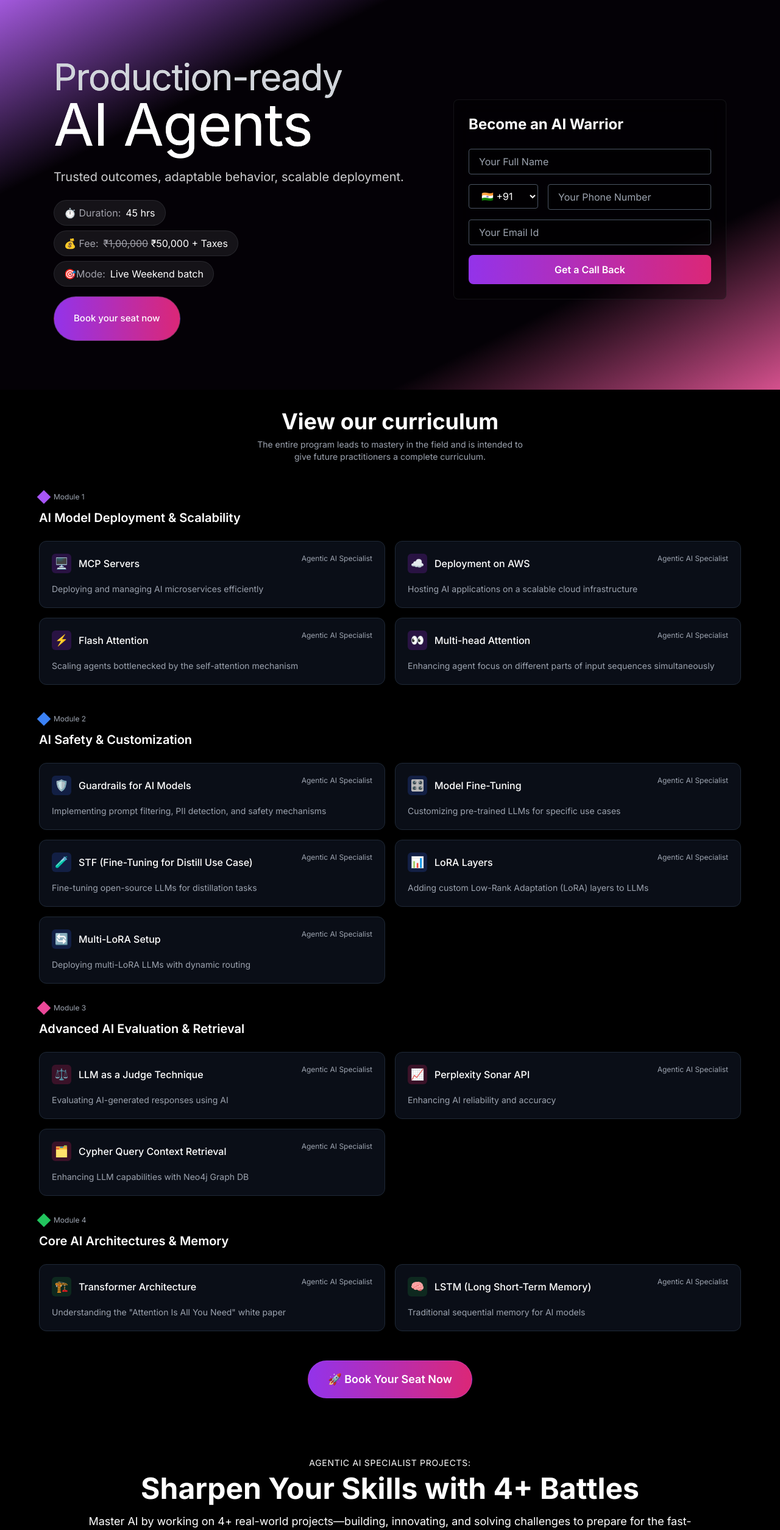
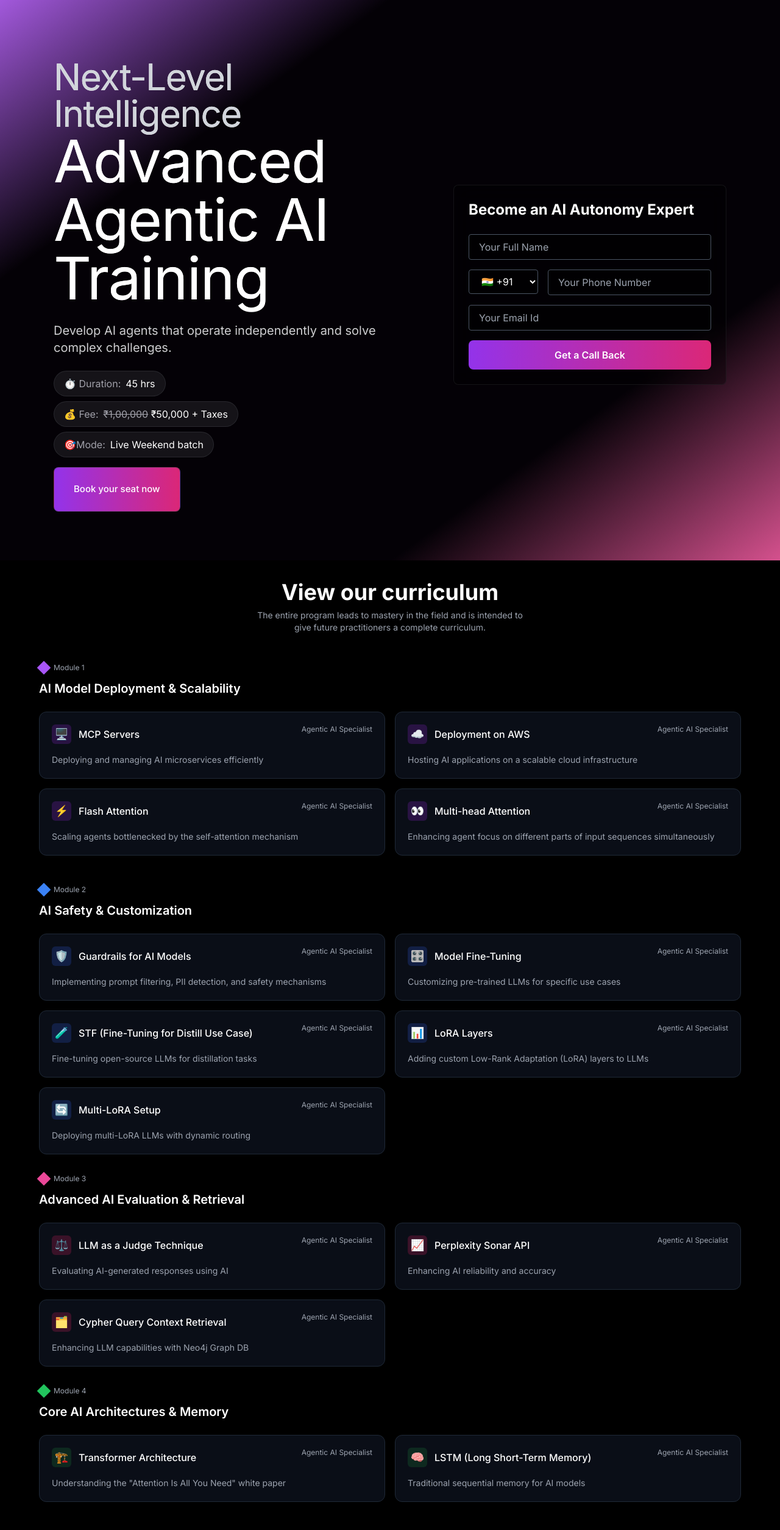
Before and after one commit to LWintern/the-agentic-ai, a Next.js app: page /advancedagenticai in a window 1280 px wide. Shown: the top 2509 px of the page at 61% size. Built offline with nearby package versions, Linux system fonts and the light colour scheme.

Commit message:
update hero advance

```diff
--- a/src/app/advance-agentic-ai/page.tsx
+++ /dev/null
@@ -1,24 +0,0 @@
-import Hero from "@/components/CoursePage/foundation-in-ml/Hero";
-
-import AIRoadmap from "@/components/customComponents/landingpage/Roadmap";
-
-import FAQ from '@/components/customComponents/Faq';
-import ContactForm from '@/components/customComponents/landingpage/Contact';
-import ProgramsSection from "../../components/CoursePage/foundation-in-ml/project/Project";
-import CertificateDisplay from "@/components/CoursePage/foundation-in-ml/Cert";
-export default function Home() {
-  return (
-   <>
-   <Hero/>
-   <AIRoadmap/>
-   <ProgramsSection/>
-   {/* todo add project section */}
-   <CertificateDisplay/>
-   <ContactForm/>
-
-   {/* <FAQ/> */}
-
-   </>
-
-)
-}
--- a/src/components/advancedagenticai/CoursePage/Hero.tsx
+++ b/src/components/advancedagenticai/CoursePage/Hero.tsx
@@ -51,13 +51,13 @@ const HeroSection: React.FC = () => {
           <div className="flex-1">
             {/* Main heading */}
             <h1 className="text-2xl leading-[1.0] sm:text-6xl  mb-6 tracking-tight bg-gradient-to-b from-white to-white/90 bg-clip-text text-gray-300">
-              Production-ready{" "}
-              <span className="block text-[4rem] text-white sm:text-8xl">AI Agents</span>
+            Next-Level Intelligence{" "}
+              <span className="block text-[4rem] text-white sm:text-8xl">Advanced Agentic AI Training</span>
             </h1>
 
             {/* Subheading */}
             <p className="text-xl mb-6 text-zinc-200/90">
-              Trusted outcomes, adaptable behavior, scalable deployment.
+            Develop AI agents that operate independently and solve complex challenges.
             </p>
 
             <div className="flex flex-col sm:flex-row gap-3 md:gap-4 mb-2 md:mb-2">
@@ -104,7 +104,7 @@ const HeroSection: React.FC = () => {
         <a href="https://rzp.io/rzp/2SOJBNi" target="_blank" rel="noopener noreferrer" className="block w-full sm:w-auto">
           <Button
             variant="outline"
-            className="w-full sm:w-auto rounded-full px-6 md:px-8 py-5 md:py-6 h-auto text-[14px] md:text-[15px] font-medium
+            className="w-full sm:w-auto rounded-lg px-4 md:px-8 py-5 md:py-6 h-auto text-[14px] md:text-[15px] font-medium
             bg-gradient-to-r from-purple-600 to-pink-600
     hover:from-purple-700 hover:bg-zinc-700/50
             border-zinc-700/50 hover:border-zinc-600/50
@@ -121,7 +121,7 @@ const HeroSection: React.FC = () => {
 
           {/* Right side - Form */}
           <div className="flex-1 w-full max-w-md backdrop-blur-lg bg-black/30 p-6 rounded-lg border border-zinc-800/50">
-            <h2 className="text-2xl font-bold mb-6 text-white">Become an AI Warrior</h2>
+            <h2 className="text-2xl font-bold mb-6 text-white">  Become an AI Autonomy Expert</h2>
             <form className="space-y-4" onSubmit={handleSubmit}>
               <input
                 type="text"
--- a/src/components/advancedagenticai/CoursePage/Roadmap.tsx
+++ b/src/components/advancedagenticai/CoursePage/Roadmap.tsx
@@ -258,7 +258,7 @@ const AIRoadmap: React.FC = () => {
           >
             {/* todo remove blink animation in the button */}
             <button
-  className="px-8 py-4 text-lg font-semibold rounded-full
+  className="px-8 py-4 text-lg font-semibold rounded-lg
     bg-gradient-to-r from-purple-600 to-pink-600
     hover:from-purple-700 hover:to-pink-700
     transform hover:scale-105 transition-all duration-200
--- a/src/components/agenticaiautonomoussystems/CoursePage/Hero.tsx
+++ b/src/components/agenticaiautonomoussystems/CoursePage/Hero.tsx
@@ -112,7 +112,7 @@ const HeroSection: React.FC = () => {
                   <a href="https://rzp.io/rzp/6a3oxdP" target="_blank" rel="noopener noreferrer" className="block w-full sm:w-auto">
                     <Button
                       variant="outline"
-                      className="w-full sm:w-auto rounded-full px-6 md:px-8 py-5 md:py-6 h-auto text-[14px] md:text-[15px] font-medium
+                      className="w-full sm:w-auto rounded-lg px-4 md:px-8 py-5 md:py-6 h-auto text-[14px] md:text-[15px] font-semibold
                       bg-gradient-to-r from-purple-600 to-pink-600
     hover:from-purple-700 hover:bg-zinc-700/50
                       border-zinc-700/50 hover:border-zinc-600/50
--- a/src/components/agenticaiautonomoussystems/CoursePage/Roadmap.tsx
+++ b/src/components/agenticaiautonomoussystems/CoursePage/Roadmap.tsx
@@ -272,7 +272,7 @@ const AIRoadmap: React.FC = () => {
           >
             {/* todo remove blink animation in the button */}
             <button
-  className="px-8 py-4 text-lg font-semibold rounded-full
+  className="px-4 py-4 text-lg font-semibold rounded-lg
     bg-gradient-to-r from-purple-600 to-pink-600
     hover:from-purple-700 hover:to-pink-700
     transform hover:scale-105 transition-all duration-200
```
